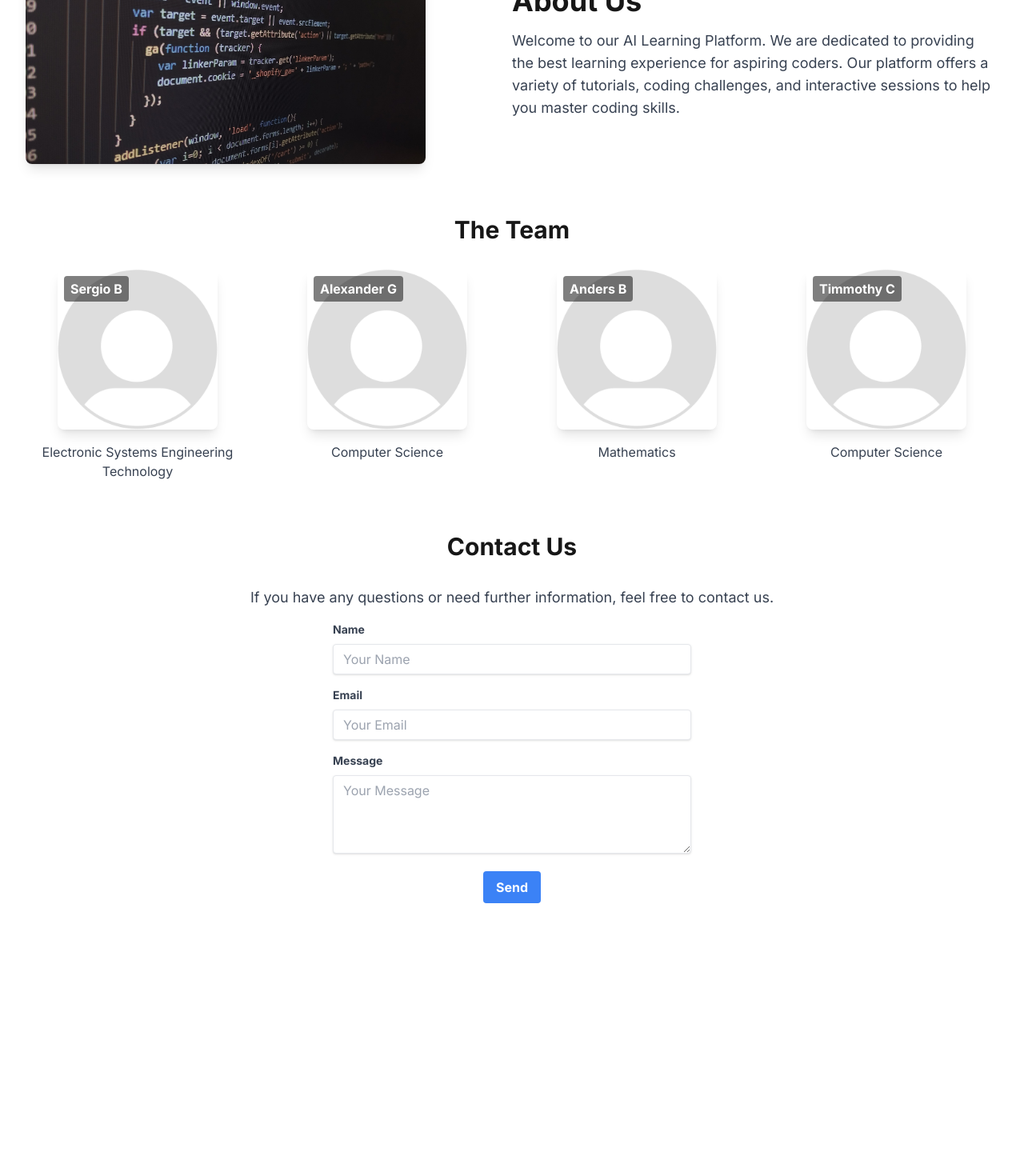
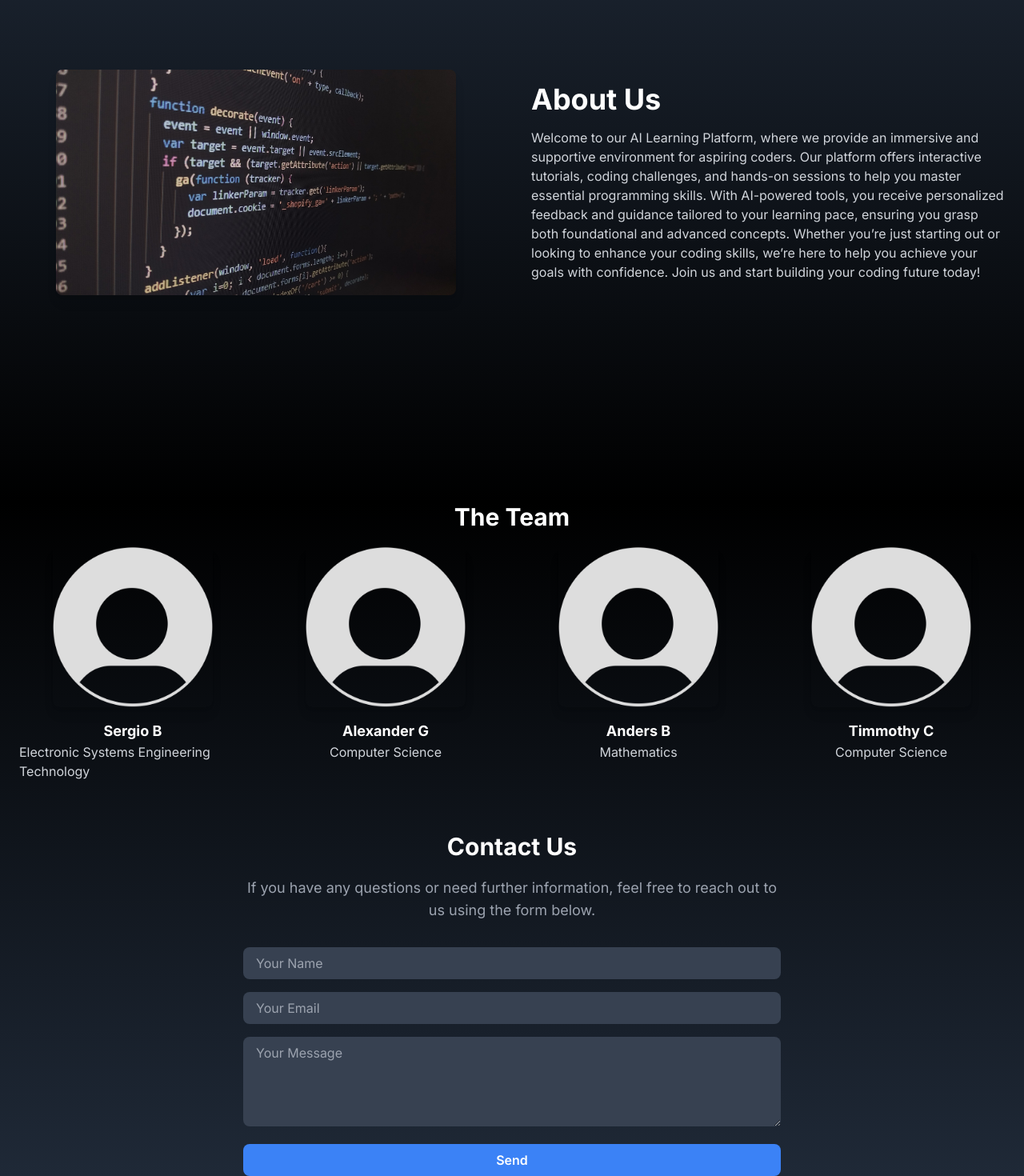
Before and after one commit to Arkaeyuh/codeAIde, a Next.js app: page /about in a window 1280 px wide. Shown: the part 172-1642 px from the top of the page at 80% size. Before the commit the page ends 1333 px from the top, so only its background shows below. Built offline with nearby package versions, Linux system fonts and the light colour scheme.

Commit message:
add backgrounds and change stuff about home/about tabs

```diff
--- a/app/about/page.tsx
+++ b/app/about/page.tsx
@@ -3,87 +3,120 @@ import Image from 'next/image';
 
 export default function AboutPage() {
   return (
-    <div className="container mx-auto p-8">
+    <div className="flex flex-col min-h-screen bg-black text-white">
       {/* Top Section */}
-      <div className="flex flex-col md:flex-row items-center py-16">
-        <div className="md:w-1/2">
-          <Image src="/programming-gb0e197598_1920.jpg" alt="About Us Image" width={500} height={500} className="rounded-lg shadow-lg" />
+      <section className="relative flex flex-col md:flex-row items-center justify-center h-screen bg-gradient-to-b from-gray-800">
+        <div className="md:w-1/2 flex justify-center">
+          <Image
+            src="/programming-gb0e197598_1920.jpg"
+            alt="About Us Image"
+            width={500}
+            height={500}
+            className="rounded-lg shadow-lg"
+          />
         </div>
-        <div className="md:w-1/2 mb-8 md:mb-0">
+        <div className="md:w-1/2 text-center md:text-left px-6">
           <h1 className="text-4xl font-bold mb-4">About Us</h1>
-          <p className="text-lg text-gray-700">
-            Welcome to our AI Learning Platform. We are dedicated to providing the best learning experience for aspiring coders. Our platform offers a variety of tutorials, coding challenges, and interactive sessions to help you master coding skills.
+          <p className="text-med text 4xl text-gray-300">
+          Welcome to our AI Learning Platform, where we provide an
+          immersive and supportive environment for aspiring coders.
+          Our platform offers interactive tutorials, coding challenges,
+          and hands-on sessions to help you master essential programming skills.
+          With AI-powered tools, you receive personalized feedback and guidance
+          tailored to your learning pace, ensuring you grasp both foundational and
+          advanced concepts. Whether you’re just starting out or looking to enhance
+          your coding skills, we’re here to help you achieve your goals with confidence.
+          Join us and start building your coding future today!
           </p>
         </div>
-      </div>
+      </section>
 
-      {/* Team Section */}
-      <h2 className="text-3xl font-bold text-center mb-8">The Team</h2>
-      <div className="grid grid-cols-1 md:grid-cols-2 lg:grid-cols-4 gap-8">
-        <div className="flex flex-col items-center">
-          <div className="relative">
-            <Image src="/Default_pfp.svg.png" alt="Image 1" width={200} height={200} className="rounded-lg shadow-lg mb-4" />
-            <p className="absolute top-2 left-2 text-white font-bold bg-black bg-opacity-50 px-2 py-1 rounded">Sergio B</p>
+      {/* Bottom Section */}
+      <section className="flex flex-col items-center justify-center min-h-screen px-6 bg-gradient-to-b from-black to-gray-800">
+        <h2 className="text-3xl font-bold mb-5">The Team</h2>
+        <div className="grid grid-cols-1 md:grid-cols-2 lg:grid-cols-4 gap-8">
+          <div className="flex flex-col items-center">
+            <Image
+              src="/Default_pfp.svg.png"
+              alt="Sergio B"
+              width={200}
+              height={200}
+              className="rounded-lg shadow-lg mb-4"
+            />
+            <p className="text-lg font-bold text-white">Sergio B</p>
+            <p className="text-gray-300">Electronic Systems Engineering Technology</p>
           </div>
-          <p className="text-center text-gray-700">Electronic Systems Engineering Technology</p>
+          <div className="flex flex-col items-center">
+            <Image
+              src="/Default_pfp.svg.png"
+              alt="Alexander G"
+              width={200}
+              height={200}
+              className="rounded-lg shadow-lg mb-4"
+            />
+            <p className="text-lg font-bold text-white">Alexander G</p>
+            <p className="text-gray-300">Computer Science</p>
+          </div>
+          <div className="flex flex-col items-center">
+            <Image
+              src="/Default_pfp.svg.png"
+              alt="Anders B"
+              width={200}
+              height={200}
+              className="rounded-lg shadow-lg mb-4"
+            />
+            <p className="text-lg font-bold text-white">Anders B</p>
+            <p className="text-gray-300">Mathematics</p>
+          </div>
+          <div className="flex flex-col items-center">
+            <Image
+              src="/Default_pfp.svg.png"
+              alt="Timmothy C"
+              width={200}
+              height={200}
+              className="rounded-lg shadow-lg mb-4"
+            />
+            <p className="text-lg font-bold text-white">Timmothy C</p>
+            <p className="text-gray-300">Computer Science</p>
+          </div>
         </div>
-        <div className="flex flex-col items-center">
-          <div className="relative">
-            <Image src="/Default_pfp.svg.png" alt="Image 2" width={200} height={200} className="rounded-lg shadow-lg mb-4" />
-            <p className="absolute top-2 left-2 text-white font-bold bg-black bg-opacity-50 px-2 py-1 rounded">Alexander G</p>
-          </div>
-          <p className="text-center text-gray-700">Computer Science</p>
-        </div>
-        <div className="flex flex-col items-center">
-          <div className="relative">
-            <Image src="/Default_pfp.svg.png" alt="Image 3" width={200} height={200} className="rounded-lg shadow-lg mb-4" />
-            <p className="absolute top-2 left-2 text-white font-bold bg-black bg-opacity-50 px-2 py-1 rounded">Anders B</p>
-          </div>
-          <p className="text-center text-gray-700">Mathematics</p>
-        </div>
-        <div className="flex flex-col items-center">
-          <div className="relative">
-            <Image src="/Default_pfp.svg.png" alt="Image 4" width={200} height={200} className="rounded-lg shadow-lg mb-4" />
-            <p className="absolute top-2 left-2 text-white font-bold bg-black bg-opacity-50 px-2 py-1 rounded">Timmothy C</p>
-          </div>
-          <p className="text-center text-gray-700">Computer Science</p>
-        </div>
-      </div>
 
-      {/* Contact Us Section */}
-      <div className="mt-16">
-        <h2 className="text-3xl font-bold text-center mb-8">Contact Us</h2>
-        <div className="flex flex-col items-center">
-          <p className="text-lg text-gray-700 mb-4">
-            If you have any questions or need further information, feel free to contact us.
+        <div className="mt-16 w-full max-w-2xl text-center">
+          <h2 className="text-3xl font-bold mb-5">Contact Us</h2>
+          <p className="text-lg text-gray-400 mb-8">
+            If you have any questions or need further information, feel free to reach out to us using the form below.
           </p>
-          <form className="w-full max-w-md">
+          <form className="w-full">
             <div className="mb-4">
-              <label className="block text-gray-700 text-sm font-bold mb-2" htmlFor="name">
-                Name
-              </label>
-              <input className="shadow appearance-none border rounded w-full py-2 px-3 text-gray-700 leading-tight focus:outline-none focus:shadow-outline" id="name" type="text" placeholder="Your Name" />
+              <input
+                className="w-full bg-gray-700 text-white rounded-lg py-2 px-4 placeholder-gray-400 focus:outline-none focus:ring-2 focus:ring-blue-500"
+                type="text"
+                placeholder="Your Name"
+              />
             </div>
             <div className="mb-4">
-              <label className="block text-gray-700 text-sm font-bold mb-2" htmlFor="email">
-                Email
-              </label>
-              <input className="shadow appearance-none border rounded w-full py-2 px-3 text-gray-700 leading-tight focus:outline-none focus:shadow-outline" id="email" type="email" placeholder="Your Email" />
+              <input
+                className="w-full bg-gray-700 text-white rounded-lg py-2 px-4 placeholder-gray-400 focus:outline-none focus:ring-2 focus:ring-blue-500"
+                type="email"
+                placeholder="Your Email"
+              />
             </div>
             <div className="mb-4">
-              <label className="block text-gray-700 text-sm font-bold mb-2" htmlFor="message">
-                Message
-              </label>
-              <textarea className="shadow appearance-none border rounded w-full py-2 px-3 text-gray-700 leading-tight focus:outline-none focus:shadow-outline" id="message" placeholder="Your Message" rows={4}></textarea>
+              <textarea
+                className="w-full bg-gray-700 text-white rounded-lg py-2 px-4 placeholder-gray-400 focus:outline-none focus:ring-2 focus:ring-blue-500"
+                placeholder="Your Message"
+                rows={4}
+              ></textarea>
             </div>
-            <div className="flex items-center justify-center">
-              <button className="bg-blue-500 hover:bg-blue-700 text-white font-bold py-2 px-4 rounded focus:outline-none focus:shadow-outline" type="button">
-                Send
-              </button>
-            </div>
+            <button
+              type="submit"
+              className="w-full bg-blue-500 hover:bg-blue-600 text-white font-semibold py-2 px-4 rounded-lg"
+            >
+              Send
+            </button>
           </form>
         </div>
-      </div>
+      </section>
     </div>
   );
 }
--- a/app/page.tsx
+++ b/app/page.tsx
@@ -3,23 +3,21 @@ import React from 'react';
 
 export default function HomePage() {
   return (
-    <div className="relative flex flex-col items-center justify-center h-screen">
-      <section className="flex flex-col items-center justify-center">
+    <div className="flex flex-col min-h-screen bg-black text-white">
+      {/* Header Section */}
+      <section className="relative flex flex-col items-center justify-center h-screen bg-gradient-to-b from-gray-800">
         <h1 className="text-4xl font-bold">Welcome to the AI Learning Platform</h1>
-        <p className="mt-4 text-gray-700">
-          Ask coding questions, complete tutorials, and learn at your own pace.
-        </p>
+        <p className="mt-4 text-gray-400">Scroll for details</p>
         <Link href="/login">
           <button className="mt-8 px-6 py-3 bg-blue-500 text-white text-lg font-semibold rounded-lg hover:bg-blue-600">
             Get Started
           </button>
         </Link>
-      </section>
 
         {/* Moving Coding Languages */}
         <div className="absolute bottom-0 w-full overflow-hidden">
           <div className="marquee-container">
-          <div className="flex animate-marquee space-x-16 text-2xl font-bold text-white text-opacity-50">
+            <div className="flex animate-marquee space-x-16 text-2xl font-bold text-gray-500">
               <span>HTML</span>
               <span>CSS</span>
               <span>JavaScript</span>
@@ -49,7 +47,6 @@ export default function HomePage() {
               <span>Fortran</span>
               <span>Pascal</span>
               <span>Assembly</span>
-            {/* Duplicate the list for seamless transition */}
               <span>HTML</span>
               <span>CSS</span>
               <span>JavaScript</span>
@@ -82,6 +79,21 @@ export default function HomePage() {
             </div>
           </div>
         </div>
+      </section>
+
+      <section className="flex flex-col items-center justify-center min-h-screen px-6 bg-gradient-to-b from-black to-gray-800">
+        <h2 className="text-3xl font-bold mb-5">Why Choose Us?</h2>
+        <p className="text-gray-400 text-md text-center max-w-2xl">
+
+          From simply asking questions to hands-on tutorials, interactive challenges, and AI-guided learning, we provide a comprehensive
+          and personalized approach to mastering programming and technology. Whether you're troubleshooting a specific problem, learning
+          the fundamentals of coding, or diving into advanced concepts, our platform is designed to adapt to your unique needs and pace. With engaging,
+          real-world challenges and step-by-step tutorials, you'll not only learn but also apply your knowledge in meaningful ways. Our AI-powered tools
+          ensure you get instant feedback, personalized recommendations, and guidance tailored to your skill level. Choose us to take control of your learning
+          journey and achieve your goals with confidence and clarity.
+
+        </p>
+      </section>
     </div>
   );
 }
```
Lines whose indentation alone changed are shown as unchanged.
